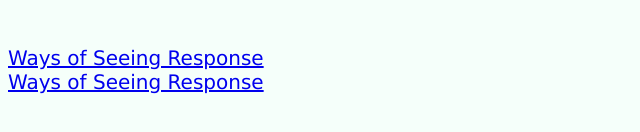
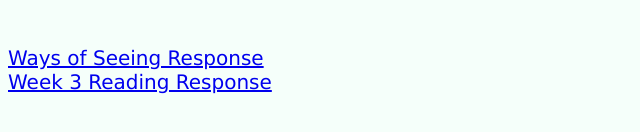
Before and after one commit to JordanChan01/JordanChan01.github.io, a plain HTML site: page index.html in a window 1280 px wide. Shown: the part 124-256 px from the top of the page, 0-640 px from the left. Drawn offline with Linux system fonts and the light colour scheme.

Commit message:
Update index.html

```diff
--- a/index.html
+++ b/index.html
@@ -11,4 +11,4 @@
 <a href = "https://JordanChan01.github.io/NWS/index.html" style="font-size: 20px;font-family: Verdana, Geneva, Tahoma, sans-serif;">Ways of Seeing Response</a>
 
 <br>
-<a href = "https://JordanChan01.github.io/Week3Response.html" style="font-size: 20px;font-family: Verdana, Geneva, Tahoma, sans-serif;">Ways of Seeing Response</a>
+<a href = "https://JordanChan01.github.io/Week3Response.html" style="font-size: 20px;font-family: Verdana, Geneva, Tahoma, sans-serif;">Week 3 Reading Response</a>
```
